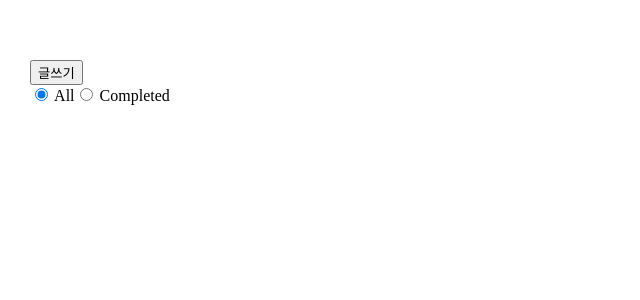
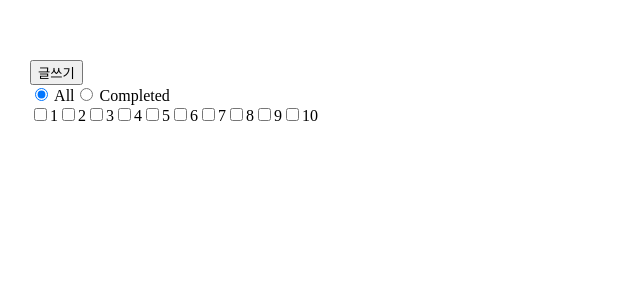
Before and after one commit to shlee1353/todolist, a React (Create React App) app: page / in a window 1280 px wide. Shown: the top 300 px of the page, without its empty margins (0-640 px from the left). Built offline with nearby package versions, Linux system fonts and the light colour scheme.

Commit message:
Add filters (#4)
Co-authored-by: USER <user@AL01467022.local>

```diff
--- a/src/components/TodoList/Todo.js
+++ b/src/components/TodoList/Todo.js
@@ -1,6 +1,6 @@
 import React, { useEffect, useState } from "react";
 
-const Todo = ({ id, title, description, allowances, completed, isVisible, onClickDeleteTodo, onClickModifyTodo, onClickCompleteTodo }) => {
+const Todo = ({ id, title, description, allowances, completed, isHidden, onClickDeleteTodo, onClickModifyTodo, onClickCompleteTodo }) => {
   const [allowance, setAllowance] = useState("");
 
   useEffect(() => {
@@ -12,7 +12,7 @@ const Todo = ({ id, title, description, allowances, completed, isVisible, onClic
   }
 
   return (
-    <div className={`todo ${completed ? 'completed' : ''} ${completed === false && isVisible ? 'hidden':''}`}>
+    <div className={`todo ${completed ? 'completed' : ''} ${!completed && isHidden ? 'hidden':''}`} data-name={id}>
       <div className="title">제목: {title}</div>
       <div className="desc">설명: {description}</div>
       <div>
--- a/src/components/TodoList/TodoForm.js
+++ b/src/components/TodoList/TodoForm.js
@@ -16,7 +16,7 @@ const TodoForm = ({ onClickAddTodo }) =>  {
         <div className="todo_form">
             <input onChange={onChangeTitleHandler} value={title} placeholder="제목"/>
             <textarea onChange={onChangeDescriptionHandler} value={description} placeholder="설명"/>
-            <button onClick={()=> onClickAddTodo({id: Math.random()*10, title, description})}>추가</button>
+            <button onClick={()=> onClickAddTodo({id: Math.floor(((Math.random()*10).toFixed(2))*100), title, description})}>추가</button>
         </div>
     )
 }
--- a/src/components/TodoList/TodoList.js
+++ b/src/components/TodoList/TodoList.js
@@ -12,7 +12,10 @@ const TodoList = props => {
 
     const [toggle, setToggle] = useState(false);
     const [radioValue, setRadioValue] = useState("all");
-    const [isVisible, setIsVisible] = useState(false);
+    const [isHidden, setIsHiddden] = useState(false);
+    const [Filters, setFilters] = useState([]);
+
+    const values = Array.from(Array(11).keys()).slice(1);
 
     const handleToggle = () => {
         setToggle(!toggle);
@@ -36,7 +39,7 @@ const TodoList = props => {
 
     const onRadioValueChange = useCallback( e => {
         setRadioValue(e.target.value);
-        setIsVisible(!isVisible);
+        setIsHiddden(!isHidden);
     });
 
     return (
@@ -44,26 +47,35 @@ const TodoList = props => {
             <div className="user_control">
                 <button onClick={handleToggle}>글쓰기</button>
                 <div>
-                    <label htmlFor="all">
+                    <label>
                         <input
                             type="radio"
-                            id="all"
                             value="all"
                             name="filter"
                             checked={radioValue === "all"}
                             onChange={onRadioValueChange}
                         /> All
                     </label>
-                    <label htmlFor="completed">
+                    <label>
                         <input
                             type="radio"
-                            id="completed"
                             value="completed"
                             name="filter"
                             checked={radioValue === "completed"}
                             onChange={onRadioValueChange}
                         /> Completed
                     </label>
+                </div>
+                <div>
+                    {values.map(value => (
+                    <label>
+                        <input
+                            key={value}
+                            type="checkbox"
+                            value={value}
+                        />{value}
+                    </label>
+                    ))}
                 </div>
             </div>
             {/* [DEV] 필터 기능 추가 */}
@@ -76,7 +88,7 @@ const TodoList = props => {
                 description={todo.description}
                 allowances={todo.option.allowance}
                 completed={todo.completed}
-                isVisible={isVisible}
+                isHidden={isHidden}
                 onClickDeleteTodo={handleDeleteTodo}
                 onClickModifyTodo={handleModifyTodo}
                 onClickCompleteTodo={handleCompleteTodo}
--- a/src/modules/todoList/reducers/index.js
+++ b/src/modules/todoList/reducers/index.js
@@ -11,7 +11,7 @@ const todoList = (state = [], action) => {
           description: action.description,
           completed: false,
           option: {
-            allowance: parseInt(Math.random()*10, 10),
+            allowance: parseInt(Math.random()*10, 10) + 1,
           }
         }
       ];
```
